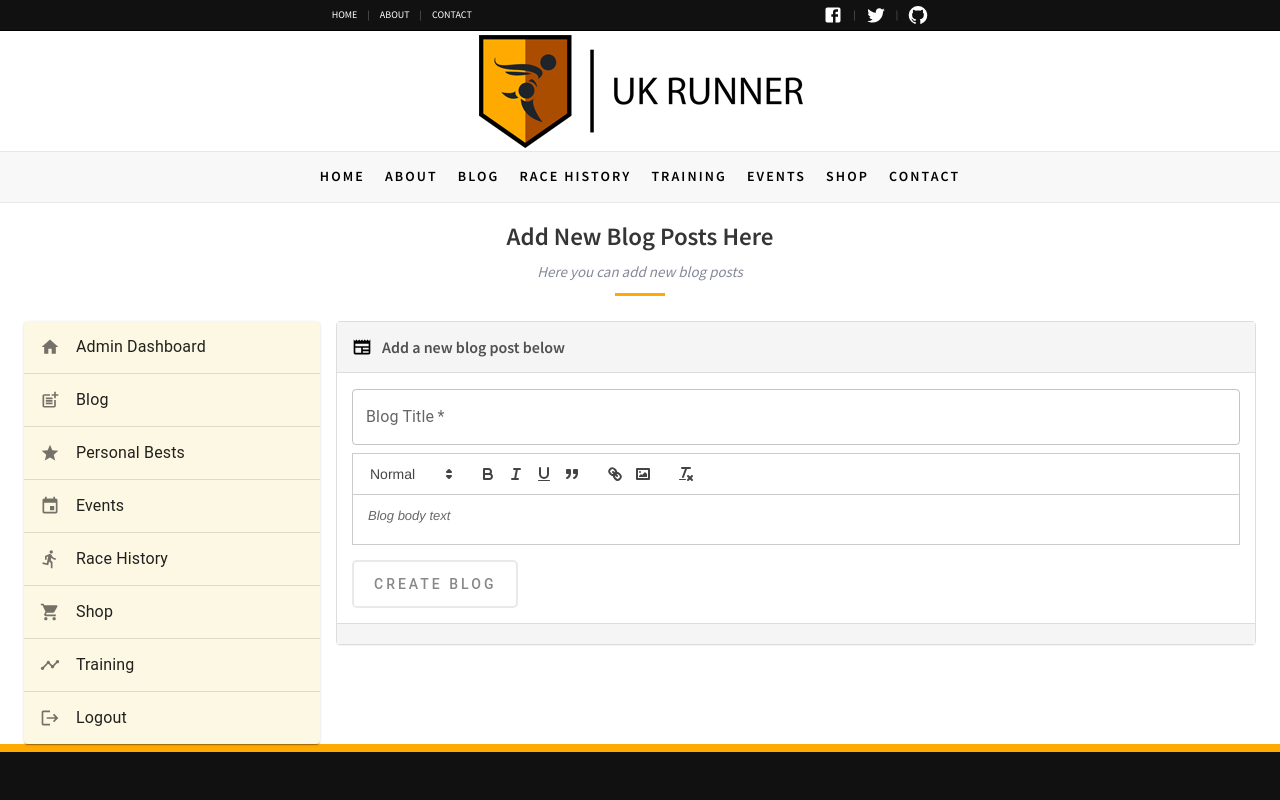
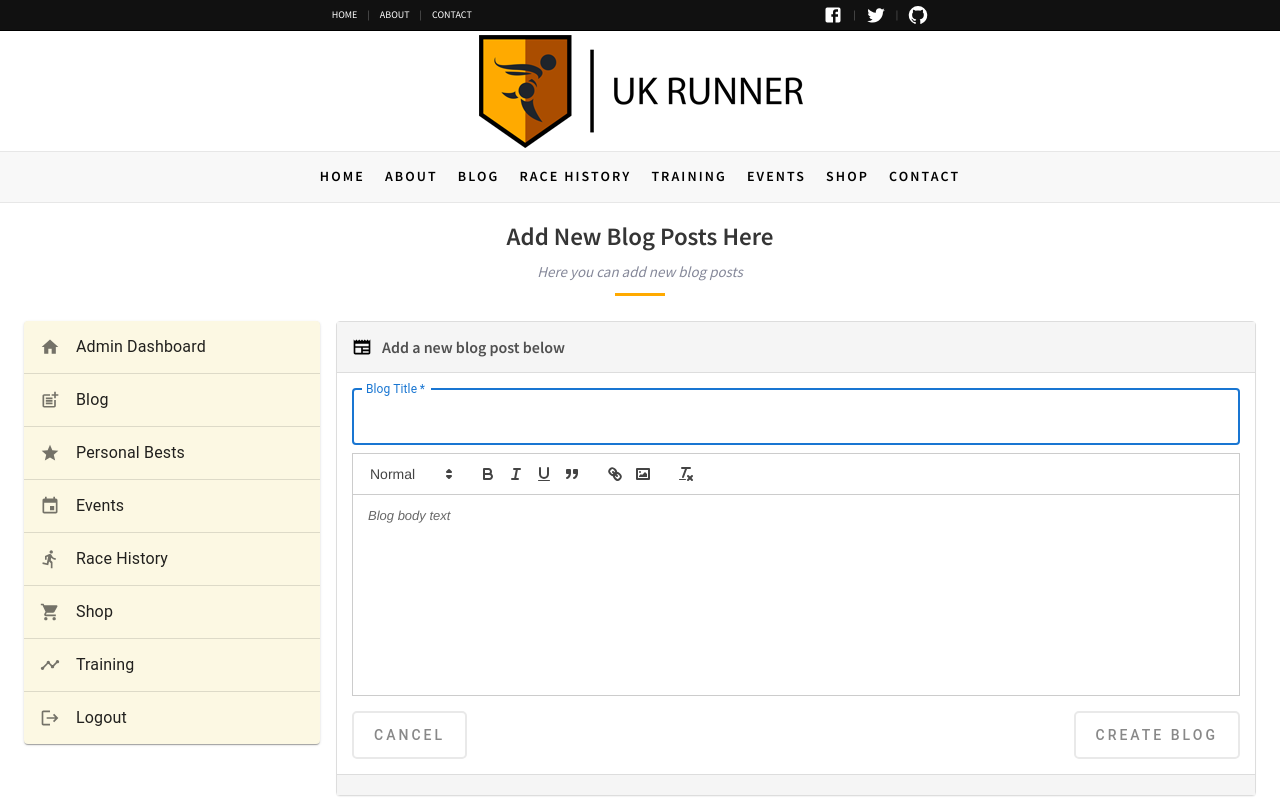
Before and after one commit to Michael-Hutchinson/ukrunner, a React (Vite) app: page /admin/blog/create in a window 1280 px wide. Shown: the top 800 px of the page. Built offline with nearby package versions, Linux system fonts and the light colour scheme; no server answers; the database is empty; sample sign-in values are in the browser's storage.

Commit message:
Feature - add blog cancel button (#54)
* feat: create cancel button in form wrapper

* fix: add cancel button to create blog & edit blog

* fix: make body text have min height

```diff
--- a/src/App.styles.ts
+++ b/src/App.styles.ts
@@ -58,6 +58,9 @@ export const GlobalStyle = createGlobalStyle`
     text-transform: uppercase;
     border-radius: 0;
   }
+  .ql-editor {
+    min-height: 200px;
+  }
 `;
 
 export default GlobalStyle;
--- a/src/components/FormWrapper/FormWrapper.styles.ts
+++ b/src/components/FormWrapper/FormWrapper.styles.ts
@@ -1,7 +1,8 @@
-import { styled } from '@mui/material/styles';
+import { styled as muistyled } from '@mui/material/styles';
+import styled from 'styled-components';
 import Box from '@mui/material/Box';
 
-export const FormContainer = styled(Box)`
+export const FormContainer = muistyled(Box)`
   margin-bottom: 20px;
   background-color: #fff;
   border: 1px solid #ddd;
@@ -10,7 +11,7 @@ export const FormContainer = styled(Box)`
   box-shadow: 0 1px 1px rgb(0 0 0 / 5%);
 `;
 
-export const FormHeader = styled(Box)`
+export const FormHeader = muistyled(Box)`
   background-color: #f5f5f5;
   border-bottom: 1px solid #ddd;
   padding: 15px;
@@ -20,12 +21,17 @@ export const FormHeader = styled(Box)`
   }
 `;
 
-export const FormBody = styled(Box)`
+export const FormBody = muistyled(Box)`
   padding: 0 15px;
 `;
 
-export const FormFooter = styled(Box)`
+export const FormFooter = muistyled(Box)`
   padding: 10px 0;
   border-top: 1px solid #ddd;
   background-color: #f5f5f5;
 `;
+
+export const ButtonSection = styled.section`
+  display: flex;
+  justify-content: space-between;
+`;
--- a/src/components/FormWrapper/FormWrapper.tsx
+++ b/src/components/FormWrapper/FormWrapper.tsx
@@ -5,7 +5,7 @@ import ModeIcon from '@mui/icons-material/Mode';
 import NewspaperIcon from '@mui/icons-material/Newspaper';
 import EditIcon from '@mui/icons-material/Edit';
 import Button, { ButtonTypes } from '../shared/Button/Button';
-import { FormBody, FormContainer, FormFooter, FormHeader } from './FormWrapper.styles';
+import { ButtonSection, FormBody, FormContainer, FormFooter, FormHeader } from './FormWrapper.styles';
 
 export const Icons = {
   User: <PersonIcon fontSize="small" />,
@@ -23,6 +23,7 @@ interface IFormWrapper {
   icon?: ReactElement;
   disabled?: boolean;
   fullWidth?: boolean;
+  cancelClick?: () => void;
 }
 
 function FormWrapper({
@@ -35,6 +36,7 @@ function FormWrapper({
   icon,
   disabled,
   fullWidth,
+  cancelClick,
 }: IFormWrapper) {
   return (
     <FormContainer>
@@ -46,7 +48,12 @@ function FormWrapper({
       </FormHeader>
       <FormBody component="form" onSubmit={onSubmit}>
         {children}
-        <Button buttonType={buttonType} buttonText={buttonText} disabled={disabled} fullWidth={fullWidth} />
+        <ButtonSection>
+          {cancelClick && (
+            <Button onClick={cancelClick} buttonType={ButtonTypes.button} buttonText="Cancel" fullWidth={fullWidth} />
+          )}
+          <Button buttonType={buttonType} buttonText={buttonText} disabled={disabled} fullWidth={fullWidth} />
+        </ButtonSection>
         {error && (
           <Alert sx={{ mb: 2 }} severity="error">
             {error}
--- a/src/pages/Admin/Blog/CreateBlog/CreateBlog.tsx
+++ b/src/pages/Admin/Blog/CreateBlog/CreateBlog.tsx
@@ -30,12 +30,16 @@ function CreateBlog() {
         buttonText="Create blog"
         disabled={validation}
         error={validation ? 'Title already exists!' : undefined}
+        cancelClick={() => {
+          navigate('/admin/blog');
+        }}
       >
         <>
           <TextField
             margin="normal"
             required
             fullWidth
+            autoFocus
             id="title"
             label="Blog Title"
             name="title"
--- a/src/pages/Admin/Blog/EditBlog/EditBlog.tsx
+++ b/src/pages/Admin/Blog/EditBlog/EditBlog.tsx
@@ -59,6 +59,9 @@ function EditBlog() {
         buttonText="Edit"
         disabled={validation}
         error={validation ? 'Blog already has this title!' : undefined}
+        cancelClick={() => {
+          navigate('/admin/blog');
+        }}
       >
         <>
           <TextField
```
